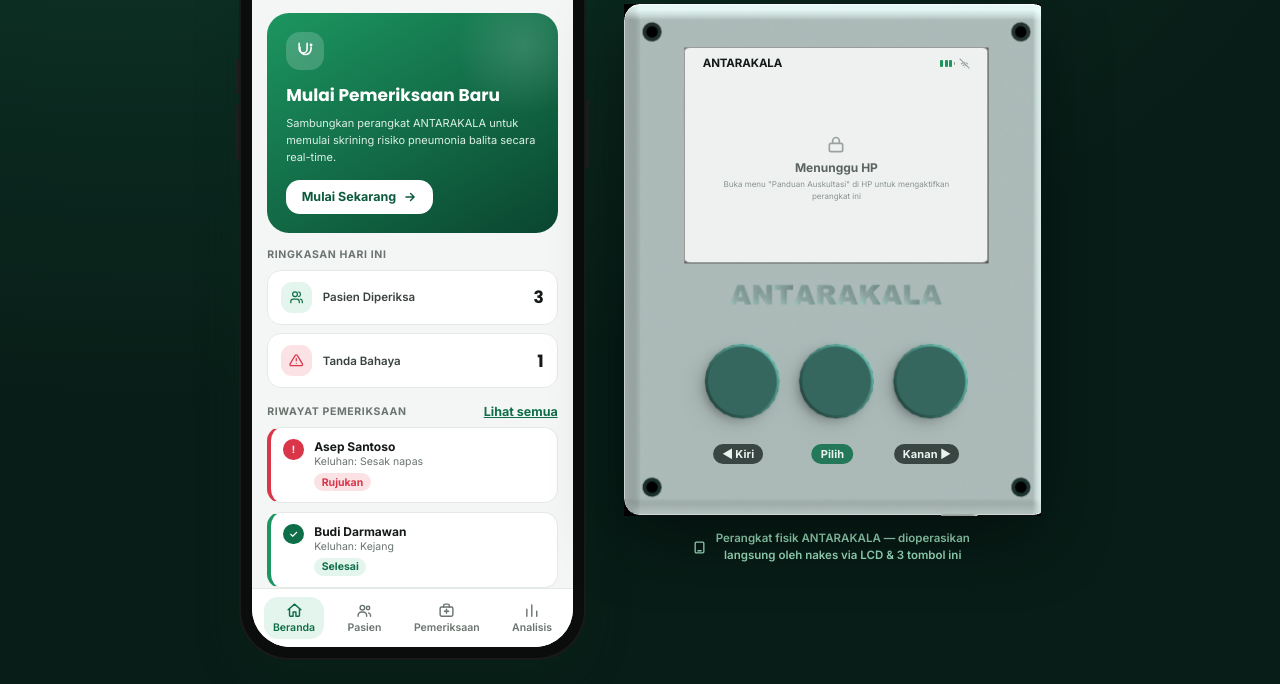
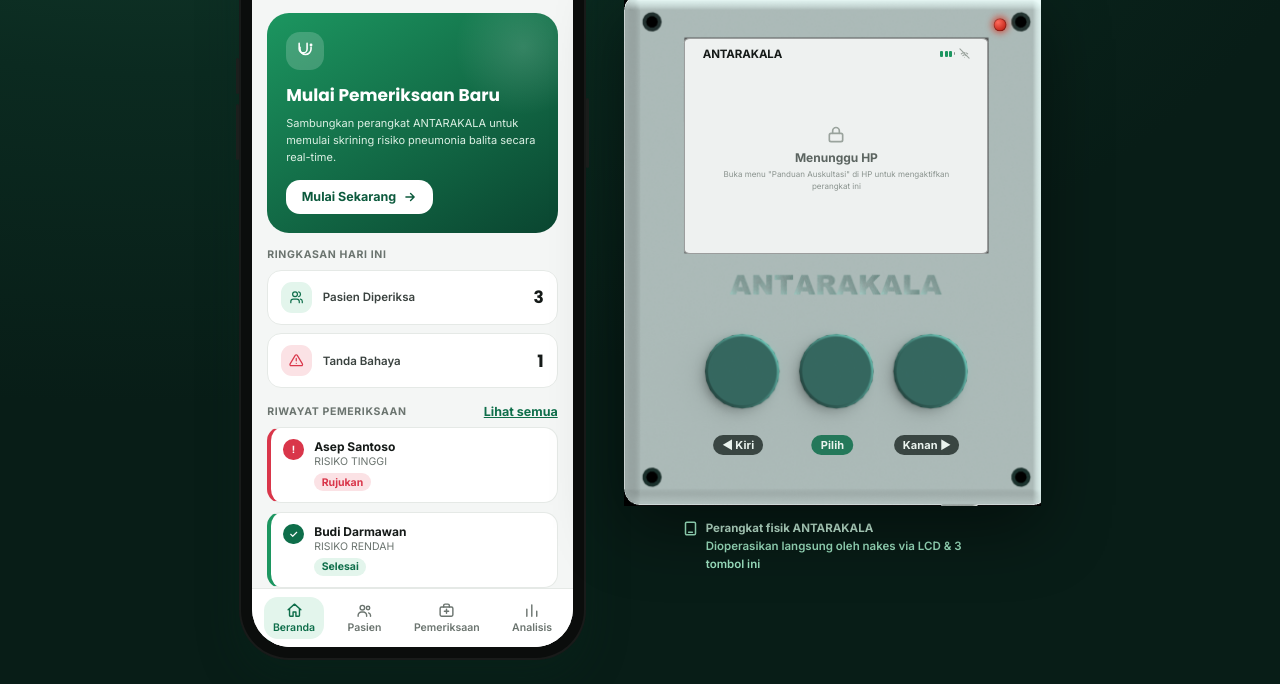
Before and after one commit to rainxmei/Antarakala-simulation, a plain HTML site: page index.html in a window 1280 px wide. Shown: the part 116-800 px from the top of the page. Drawn offline with Linux system fonts and the light colour scheme.

Commit message:
revisi 1

```diff
--- a/app.js
+++ b/app.js
@@ -198,6 +198,8 @@
       `<p style="font-size:12.5px;color:var(--ink-300);">Belum ada riwayat pemeriksaan.</p>`;
   }
 
+  const RISK_LABEL = { high:"RISIKO TINGGI", mid:"RISIKO SEDANG", low:"RISIKO RENDAH" };
+
   function historyItemHTML(h){
     const tierMap = { high:{cls:"high", pill:"pill-red", text:"Rujukan"}, mid:{cls:"", pill:"pill-amber", text:"Pemantauan"}, low:{cls:"", pill:"pill-green", text:"Selesai"} };
     const t = tierMap[h.tier] || tierMap.low;
@@ -205,7 +207,7 @@
       <div class="num">${h.tier==="high" ? "!" : "✓"}</div>
       <div class="content">
         <h4>${h.name}</h4>
-        <p>Keluhan: ${h.complaint}</p>
+        <p>${RISK_LABEL[h.tier] || RISK_LABEL.low}</p>
         <span class="pill ${t.pill}">${t.text}</span>
       </div>
     </div>`;
@@ -306,7 +308,7 @@
       $("#activePointLabel").textContent = "Menunggu perangkat mulai merekam…";
       renderPointList(-1, "waiting");
     }
-    setTimerDisplay(0, "00:00 / 00:04");
+    setTimerDisplay(0, "00:00 / 00:02");
   }
 
   let phoneAusTimer = null;
@@ -339,7 +341,7 @@
     state.points[index] = { id:index+1, name, result };
     if(isScreenVisible("proses-auskultasi")){
       renderPointList(index, "waiting");
-      setTimerDisplay(0, "00:00 / 00:04");
+      setTimerDisplay(0, "00:00 / 00:02");
       const doneCount = state.points.filter(Boolean).length;
       $("#activePointLabel").textContent = doneCount>=6
         ? "✓ 6 Titik Selesai Direkam"
@@ -605,8 +607,8 @@
     if($("#pName")) $("#pName").value = "";
     if($("#pAge")) $("#pAge").value = "";
     $$(".seg button").forEach(b=>b.classList.remove("selected","danger"));
-    if($("#vTemp")) $("#vTemp").value = "36.8";
-    if($("#vSpo2")) $("#vSpo2").value = "97";
+    if($("#vTemp")) $("#vTemp").value = "";
+    if($("#vSpo2")) $("#vSpo2").value = "";
     validatePatientForm();
   }
 
--- a/device.js
+++ b/device.js
@@ -12,7 +12,7 @@
     "Posterior Atas Kiri","Posterior Atas Kanan","Posterior Bawah Kiri",
     "Posterior Bawah Kanan","Anterior Atas Kiri","Anterior Atas Kanan"
   ];
-  const REC_SECONDS = 4;          // durasi rekam per titik (dipercepat utk demo)
+  const REC_SECONDS = 2;          // durasi rekam per titik (dipercepat utk demo)
   const BAD_SIGNAL_CHANCE = 0.16; // peluang kualitas sinyal rendah per rekaman
   const RESULT_COLORS = { crackle:"#D9364A", wheeze:"#C98A00", normal:"#0E6E4A" };
   const RESULT_LABELS = { crackle:"CRACKLE", wheeze:"WHEEZE", normal:"NORMAL" };
@@ -82,10 +82,19 @@
     </div>`;
   }
 
+  function updateLED(){
+    const led = $("#deviceLed");
+    if(!led) return;
+    const isRecording = D.state === "recording";
+    led.classList.toggle("led-green", isRecording);
+    led.classList.toggle("led-red", !isRecording);
+  }
+
   /* ---------- single-page render ---------- */
   function render(){
     const el = lcd();
     if(!el) return;
+    updateLED();
 
     if(!D.phoneReady && D.state === "idle"){
       el.innerHTML = `
--- a/index.html
+++ b/index.html
@@ -181,7 +181,7 @@
                 <div class="h1">Panduan Auskultasi</div>
 
                 <div class="body-diagram">
-                  <div class="cap"><b>6 TITIK AUSKULTASI ANTARAKALA</b><span>Standar berbasis bukti klinis</span></div>
+                  <div class="cap"><b>6 TITIK AUSKULTASI ANTARAKALA</b></div>
                   <div class="diagram-row">
                     <div class="diagram-col">
                       <p>POSTERIOR (PUNGGUNG)</p>
@@ -244,7 +244,7 @@
                 </div>
                 <div class="timer-card">
                   <div class="point-label"><span class="mic-pulse"></span><span id="activePointLabel">Menunggu perangkat mulai merekam…</span></div>
-                  <div class="timer-num" id="timerNum">00:00 / 00:04</div>
+                  <div class="timer-num" id="timerNum">00:00 / 00:02</div>
                   <div class="timer-bar"><div class="timer-bar-fill" id="timerBarFill"></div></div>
                 </div>
 
@@ -283,11 +283,11 @@
                   </div>
                   <div class="field">
                     <label>Suhu</label>
-                    <div class="unit-input"><input type="number" id="vTemp" step="0.1" placeholder="36.5" value="36.8"><span>°C</span></div>
+                    <div class="unit-input"><input type="number" id="vTemp" step="0.1" placeholder="Contoh: 36.8"><span>°C</span></div>
                   </div>
                   <div class="field">
                     <label>SpO2</label>
-                    <div class="unit-input"><input type="number" id="vSpo2" placeholder="97" value="97"><span>%</span></div>
+                    <div class="unit-input"><input type="number" id="vSpo2" placeholder="Contoh: 97"><span>%</span></div>
                   </div>
                 </div>
 
@@ -578,6 +578,7 @@
     <div class="device-wrap">
       <div class="device">
         <img src="assets/device.png" alt="Perangkat fisik ANTARAKALA" class="device-img" draggable="false">
+        <div class="device-led led-red" id="deviceLed" title="Indikator status rekam"></div>
         <div class="device-lcd" id="deviceLcd"></div>
         <button class="device-btn btn-kiri" data-devbtn="kiri" aria-label="Geser kursor kiri"></button>
         <button class="device-btn btn-pilih" data-devbtn="pilih" aria-label="Pilih / konfirmasi"></button>
@@ -587,8 +588,8 @@
         <div class="device-label lbl-kanan">Kanan ▶</div>
       </div>
       <div class="device-caption">
-        <svg viewBox="0 0 24 24" width="13" height="13" fill="none" stroke="currentColor" stroke-width="2.4" stroke-linecap="round"><rect x="4" y="2" width="16" height="20" rx="2"/><path d="M9 18h6"/></svg>
-        Perangkat fisik ANTARAKALA — dioperasikan langsung oleh nakes via LCD &amp; 3 tombol ini
+        <svg viewBox="0 0 24 24" width="15" height="15" fill="none" stroke="currentColor" stroke-width="2.4" stroke-linecap="round"><rect x="4" y="2" width="16" height="20" rx="2"/><path d="M9 18h6"/></svg>
+        <span><b>Perangkat fisik ANTARAKALA</b><br>Dioperasikan langsung oleh nakes via LCD &amp; 3 tombol ini</span>
       </div>
     </div>
 
--- a/style.css
+++ b/style.css
@@ -387,11 +387,32 @@ a{color:inherit;}
 }
 .device.denied{ animation:device-shake .38s ease; }
 
+.device-led{
+  position:absolute;
+  left:90%; top:6%;
+  width:3.1%; height:2.6%;
+  transform:translate(-50%,-50%);
+  border-radius:50%;
+  background:#7a1a1a;
+  box-shadow:inset 0 0 0 1px rgba(0,0,0,.35);
+  transition:background .2s ease, box-shadow .2s ease;
+  z-index:2;
+}
+.device-led.led-red{
+  background:radial-gradient(circle at 35% 30%, #ff6b5c, #C4271B 70%);
+  box-shadow:0 0 6px 2px rgba(220,40,20,.65), inset 0 0 0 1px rgba(0,0,0,.3);
+}
+.device-led.led-green{
+  background:radial-gradient(circle at 35% 30%, #7CF0A8, #17A94B 70%);
+  box-shadow:0 0 7px 2px rgba(30,210,100,.75), inset 0 0 0 1px rgba(0,0,0,.3);
+}
+
 .device-caption{
-  display:flex; align-items:center; gap:7px;
-  color:#9FE6C4; font-size:11.5px; font-weight:600; text-align:center; max-width:280px; line-height:1.5;
+  display:flex; align-items:flex-start; gap:8px;
+  color:#9FE6C4; font-size:11.5px; font-weight:600; text-align:left; max-width:300px; line-height:1.55;
 }
-.device-caption svg{flex:0 0 auto; opacity:.85;}
+.device-caption b{color:#C9F3DD; font-weight:700;}
+.device-caption svg{flex:0 0 auto; opacity:.85; margin-top:1px;}
 
 /* ---- LCD inner UI (single-page layout) ---- */
 .dlcd-header{
```
